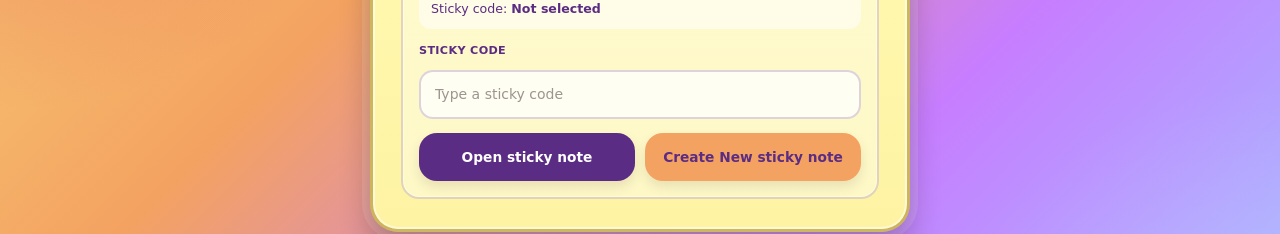
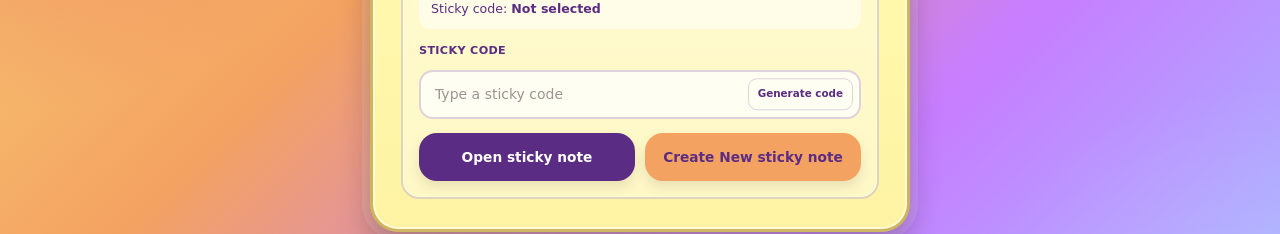
Before and after one commit to Nellyojay/mysticky, a React (Vite) app: page / in a window 1280 px wide. Shown: the part 342-576 px from the top of the page. Built offline with nearby package versions, Linux system fonts and the light colour scheme; no server answers.

Commit message:
detect local stored code and verify with database existance

```diff
--- a/src/App.tsx
+++ b/src/App.tsx
@@ -1,6 +1,6 @@
 import { useEffect, useState } from 'react'
 import { generateCityToken, getStickyCode, STICKY_CODE_KEY } from './services/getToken'
-import { createStickyCode, getLatestMessage, LOGGED_IN, resolveStickyNoteId, saveMessage, stickyCodeExists } from './services/messages'
+import { createStickyNote, getLatestMessage, LOGGED_IN, resolveStickyNoteId, saveMessage, stickyCodeExists } from './services/messages'
 import Loader from './pages/components/loader'
 import './styles/sticker-card.css'
 
@@ -45,7 +45,7 @@ function App() {
     }
   }, [stickyCode])
 
-  const createStickyCodeName = () => {
+  const createStickyCode = () => {
     const newStickyCode = generateCityToken()
     setStickyCode(newStickyCode)
     setStickyCodeInput(newStickyCode)
@@ -61,38 +61,46 @@ function App() {
     setResponse(null)
   }
 
-  const handleOpenStickyNote = async () => {
-    const stickyCode = stickyCodeInput
-    if (!stickyCode.trim()) {
+  const openStickyNoteHandler = async () => {
+    const code = stickyCodeInput.trim()
+    if (!code) {
       setStickyCodeError('Please enter a sticky code.')
       return
     }
-    setLoading(true)
-    const exists = await stickyCodeExists(stickyCode)
+    const exists = await stickyCodeExists(code)
 
     if (exists) {
+      setLoading(true)
       setLoggedIn(exists)
       setStickyCode(stickyCode)
 
       const stickyNoteId = await resolveStickyNoteId(stickyCode)
       localStorage.setItem(LOGGED_IN, `${stickyNoteId}_${stickyCode}`)
       localStorage.setItem(STICKY_CODE_KEY, stickyCode)
-      window.location.reload()
       setLoading(false)
       setStickyCodeError('')
-      return;
     } else {
+      setStickyCodeError(`Sticky code does not exist. Would you like to create sticky note - ${stickyCodeInput.trim()}?`)
+    }
+  }
+
+  const createStickyNoteHandler = async () => {
+    const code = stickyCodeInput.trim()
+    if (!code) {
+      setStickyCodeError('Please enter a sticky code.')
+      return
+    }
+    setLoading(true)
     try {
-        await createStickyCode(stickyCode)
+      await createStickyNote(code)
       setLoggedIn(true)
-        setStickyCode(stickyCode)
-        localStorage.setItem(STICKY_CODE_KEY, stickyCode)
+      setStickyCode(code)
+      localStorage.setItem(STICKY_CODE_KEY, code)
       setStickyCodeError('')
       setLoading(false)
     } catch (error) {
       setStickyCodeError('Failed to create sticky note. Please try again.')
       setLoading(false)
-      }
     }
   }
 
@@ -121,12 +129,29 @@ function App() {
 
   useEffect(() => {
     const token = getStickyCode()
+    console.log('Retrieved sticky code:', token)
+
+    if (token) {
+      console.log('Checking if sticky code exists in database:', token)
+      stickyCodeExists(token).then((exists) => {
+        console.log(`Sticky code ${token} exists:`, exists)
+
+        if (!exists) {
+          setLoggedIn(false);
+          localStorage.clear();
+          setStickyCodeError(`Sticky code does not exist. Would you like to create sticky note - ${token}?`);
+        } else {
+          setStickyCodeError('')
+        }
+      })
+    }
+
     setStickyCode(token)
     setResponse(null)
     setStickyCodeInput(token)
     setLoggedIn(Boolean(localStorage.getItem(LOGGED_IN)))
     setLoading(false)
-  }, [])
+  }, [stickyCode])
 
   return (
     <main
@@ -206,12 +231,21 @@ function App() {
 
               <div className="join-panel">
                 <label className="field-label">Sticky code</label>
+                <div className="sticky-code-input-area">
                   <input
                     value={stickyCodeInput}
                     onChange={(event) => setStickyCodeInput(event.target.value)}
                     placeholder="Type a sticky code"
                     className={`room-input ${stickyCodeError ? 'border-red-500' : ''}`}
                   />
+                  <button
+                    type="button"
+                    className="generate-code-btn"
+                    onClick={createStickyCode}
+                  >
+                    Generate code
+                  </button>
+                </div>
 
                 {stickyCodeError && <p className="error-text">{stickyCodeError}</p>}
 
@@ -219,14 +253,14 @@ function App() {
                   <button
                     type="button"
                     className="primary-btn"
-                    onClick={handleOpenStickyNote}
+                    onClick={openStickyNoteHandler}
                   >
                     Open sticky note
                   </button>
                   <button
                     type="button"
                     className="secondary-btn"
-                    onClick={createStickyCodeName}
+                    onClick={createStickyNoteHandler}
                   >
                     Create New sticky note
                   </button>
@@ -234,9 +268,6 @@ function App() {
               </div>
             </div>
           )}
-
-
-
         </div>
       </div>
     </main>
--- a/src/services/messages.ts
+++ b/src/services/messages.ts
@@ -93,7 +93,7 @@ export async function resolveStickyNoteId(stickyCode: string): Promise<string |
   return data?.id || null
 }
 
-export async function createStickyCode(stickyCode: string) {
+export async function createStickyNote(stickyCode: string) {
   const { data, error } = await supabase
     .from(STICKY_NOTE_TABLE_NAME)
     .insert({ sticky_code: stickyCode })
--- a/src/styles/sticker-card.css
+++ b/src/styles/sticker-card.css
@@ -239,6 +239,38 @@ textarea:focus {
   box-shadow: 0 0 0 3px rgba(158, 197, 254, 0.35);
 }
 
+.sticky-code-input-area {
+  position: relative;
+}
+
+.sticky-code-input-area .room-input {
+  padding-right: 132px;
+}
+
+.generate-code-btn {
+  position: absolute;
+  top: 50%;
+  right: 8px;
+  transform: translateY(-50%);
+  border: 1px solid rgba(91, 44, 131, 0.2);
+  border-radius: 9px;
+  padding: 7px 9px;
+  color: #5b2c83;
+  font: inherit;
+  font-size: 0.74rem;
+  font-weight: 800;
+  cursor: pointer;
+}
+
+.generate-code-btn:hover {
+  background: #fff;
+  transform: translateY(-50%) translateY(-1px);
+}
+
+.generate-code-btn:active {
+  transform: translateY(-50%) scale(0.98);
+}
+
 textarea {
   min-height: 70px;
   resize: vertical;
```
Lines whose indentation alone changed are shown as unchanged.
